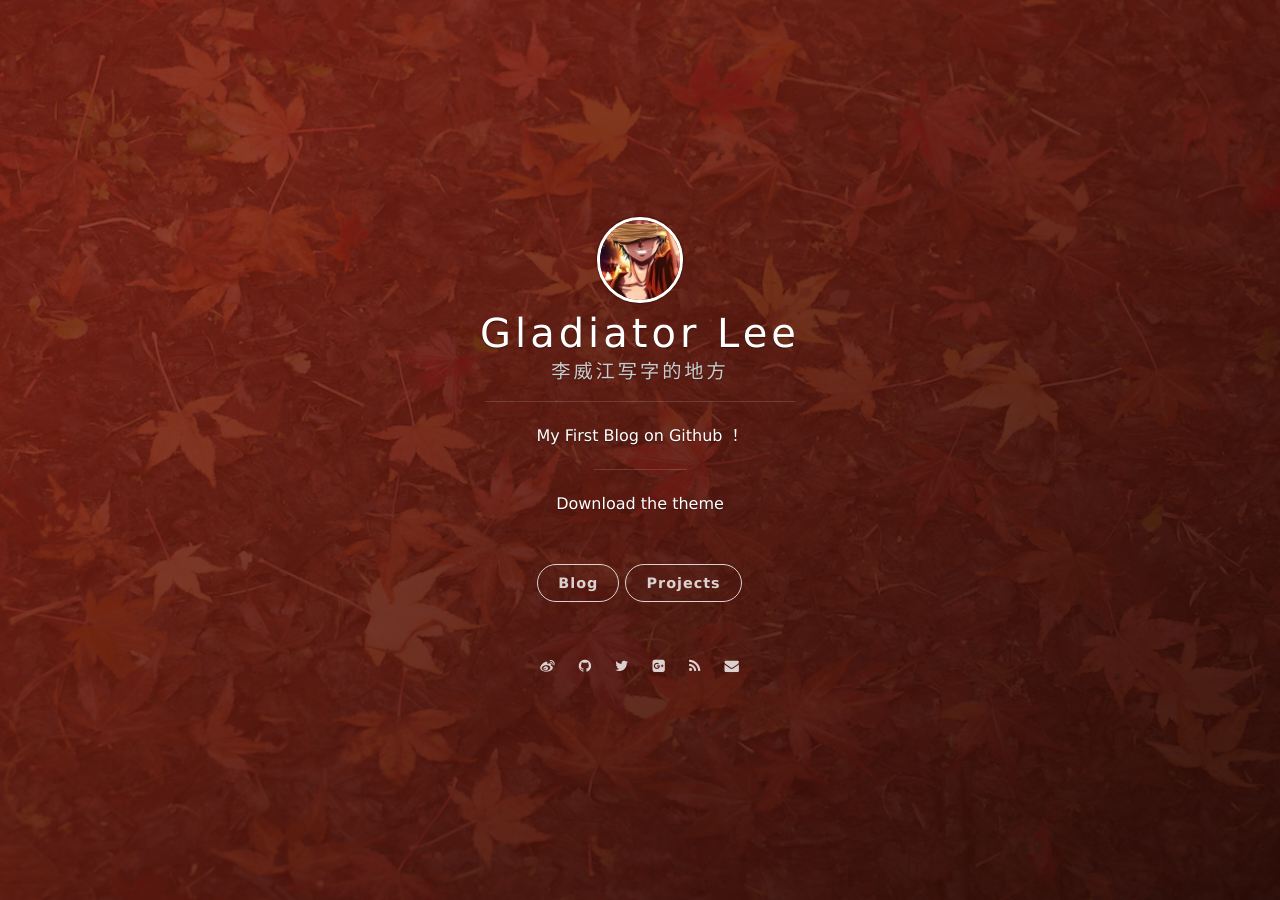
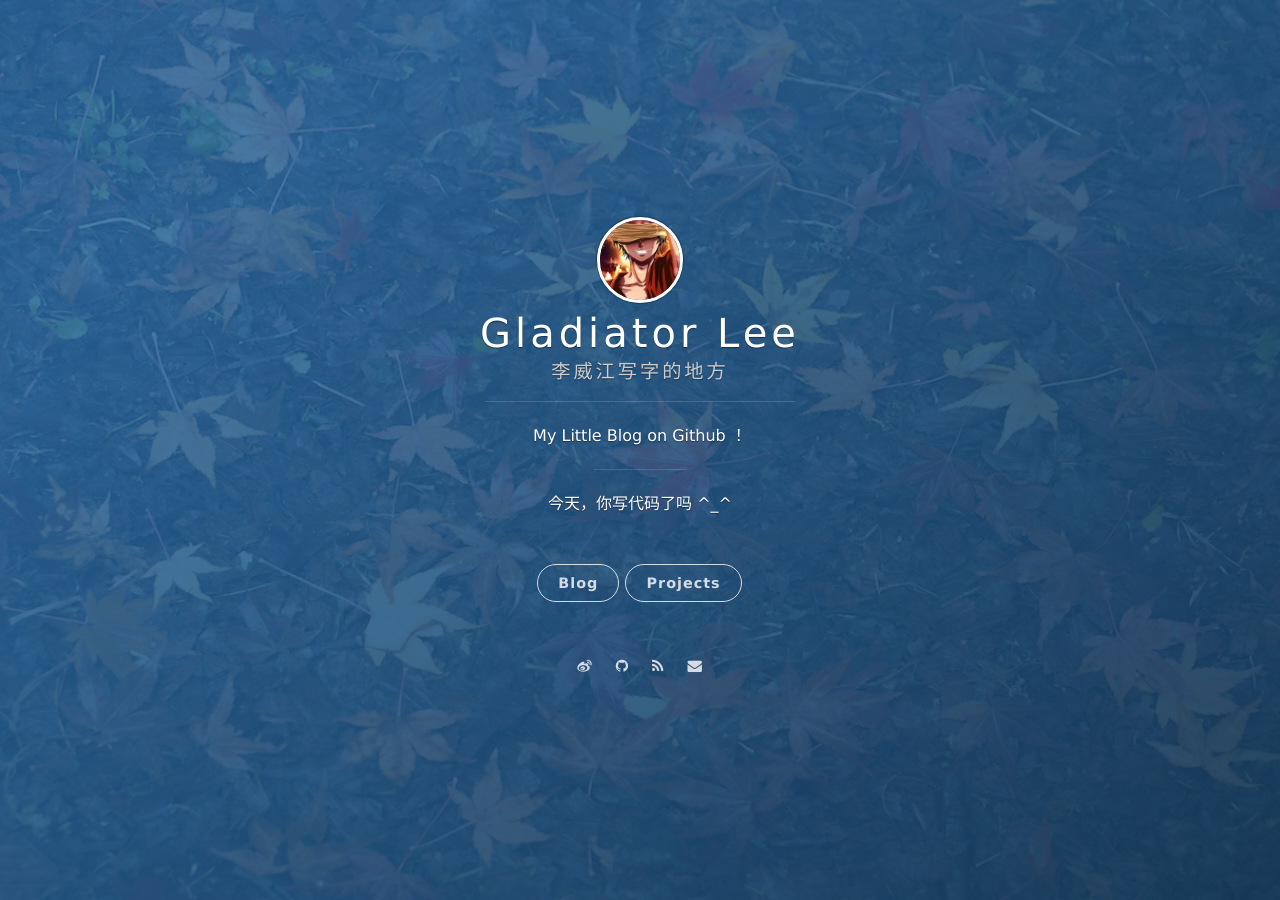
Before and after one commit to Gladiator566/GLadiator566.github.io, a Jekyll site: the page built from index.html, in a window 1280 px wide. Built offline with Jekyll 4.4.1, drawn with Linux system fonts in a browser that asks for light colours; nearby versions of some CDN libraries; the list of posts is cut into pages by our own code.

Commit message:
Update _config.yml

```diff
--- a/_config.yml
+++ b/_config.yml
@@ -1,9 +1,9 @@
 # Basic
 title: Gladiator Lee
 subtitle: 李威江写字的地方
-welcome_message: <a href="https://github.com/onevcat/vno-jekyll" target="_blank">Download the theme</a>
-description: My First Blog on Github ！
-creator: <a href="http://onev.cat">@onevcat</a>
+welcome_message: 今天，你写代码了吗 ^_^
+description: My Little Blog on Github ！
+# creator: <a href="http://onev.cat">@onevcat</a>
 
 url: "http://vno.onevcat.com"
 
@@ -13,7 +13,7 @@ permalink: /:year/:month/:title/
 highlighter: rouge
 
 # supported colors: blue, green, purple, red, orange or slate. If you need clear, leave it empty.
-cover_color: red
+cover_color: blue
 
 # The blog button should not be removed.
 blog_button:
@@ -22,7 +22,7 @@ blog_button:
 
 # Navigation buttons in the front page.
 nav:
-    - {title: Projects, description: My Projects, url: 'http://project.onevcat.com'}
+    - {title: Projects, description: My Projects, url: 'https://github.com/Gladiator566'}
     # - {title: Another Button, description: A button, url: 'http://example.com'}
 
 # Pagination
@@ -39,9 +39,7 @@ comment:
 social:
     weibo: onevcat
     github: onevcat
-    twitter: onevcat
-    gplus: 107108267983477358170
-    mail: onev@onevcat.com
+    mail: GladiatorEric666@gmail.com
 
 # Google Analytics
 ga:
```
